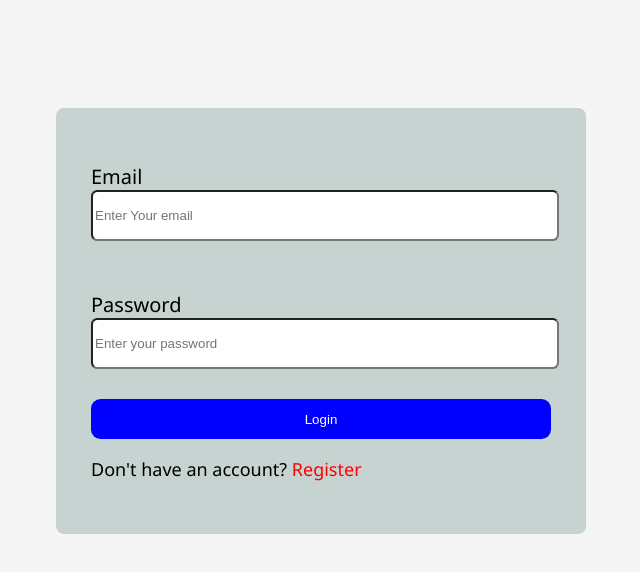
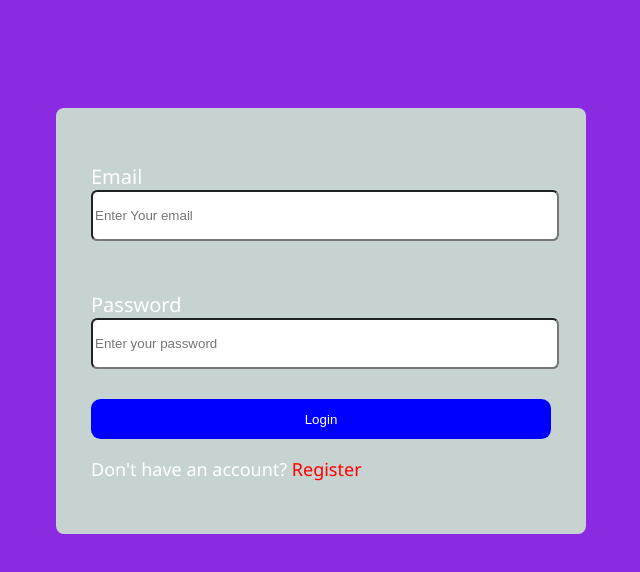
Before and after one commit to mwendwamutinda24/predictionsite, a React (Vite) app in the folder Frontend/predictionsite/: page /login in a window 1280 px wide. Shown: the top 572 px of the page, without its empty margins (319-959 px from the left). Built offline with nearby package versions, Linux system fonts and the light colour scheme; no server answers.

Commit message:
Update App.css

```diff
--- a/Frontend/predictionsite/src/App.css
+++ b/Frontend/predictionsite/src/App.css
@@ -1,7 +1,8 @@
 
 body{
-  background:whitesmoke;
+  background:blueviolet;
   overflow-x:hidden;
+  color:white;
 }
 .header{
   background:rgb(1, 65, 1);
```
